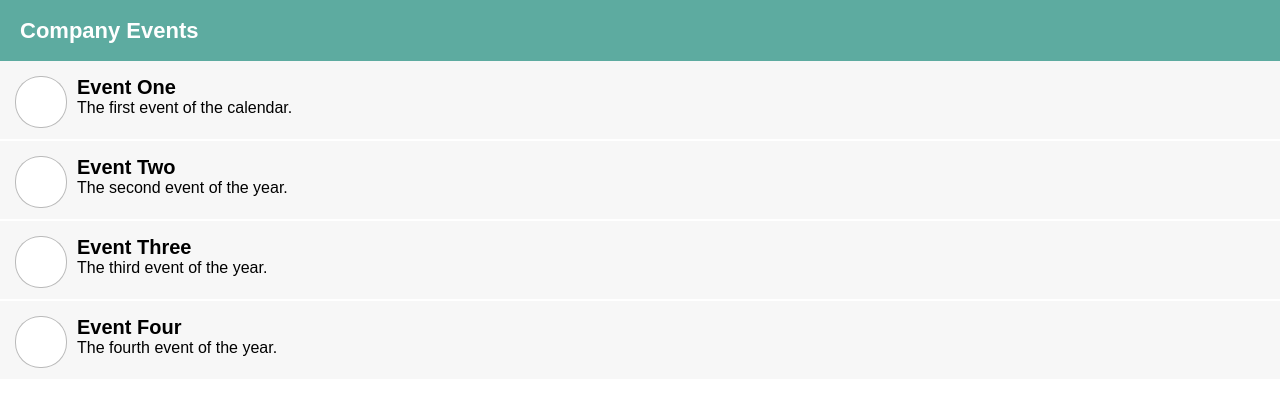
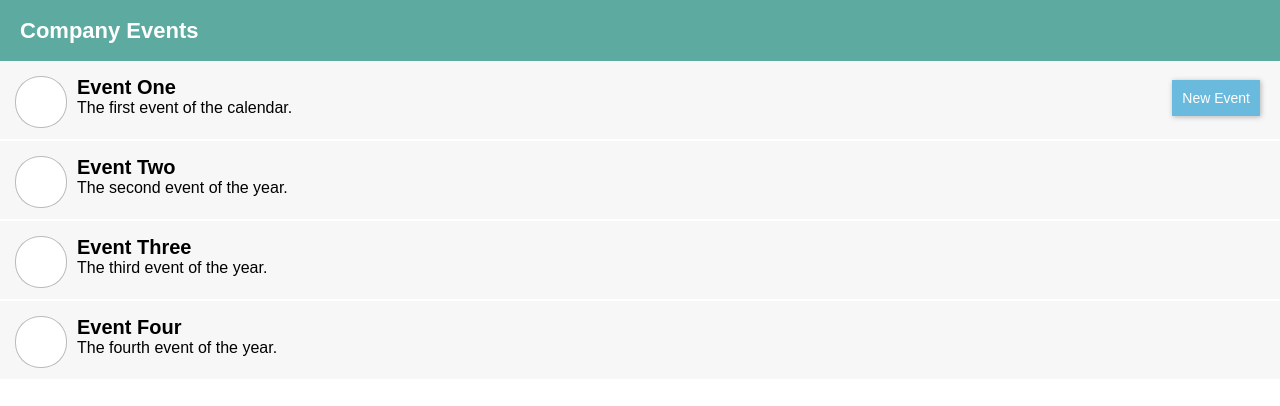
Before and after one commit to Khan1989/team_events, an Angular app: page / in a window 1280 px wide. Shown: the top 406 px of the page. Built offline with nearby package versions, Linux system fonts and the light colour scheme.

Commit message:
new event button

```diff
--- a/src/app/components/events-list/events-list.component.css
+++ b/src/app/components/events-list/events-list.component.css
@@ -0,0 +1,13 @@
+.event-create-btn {
+    top: 80px;
+    right: 20px;
+    border: 0px;
+    padding: 10px;
+    border-radius: 0px;
+    position: fixed;
+    cursor: pointer;
+    background: #6abade;
+    font-size: 14px;
+    color: #ffffff;
+    box-shadow: 1px 1px 5px #b7b3b3;
+}
--- a/src/app/components/events-list/events-list.component.html
+++ b/src/app/components/events-list/events-list.component.html
@@ -2,5 +2,8 @@
     <div *ngFor="let event of events">
         <app-events-list-item [name]="event.name" [description]="event.description"></app-events-list-item>
     </div>
+    <div>
+        <button class="event-create-btn">New Event</button>
+    </div>
 
 </div>
```
